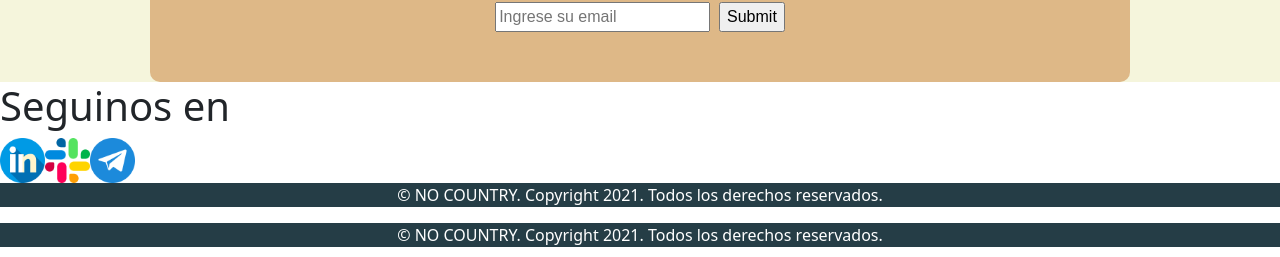
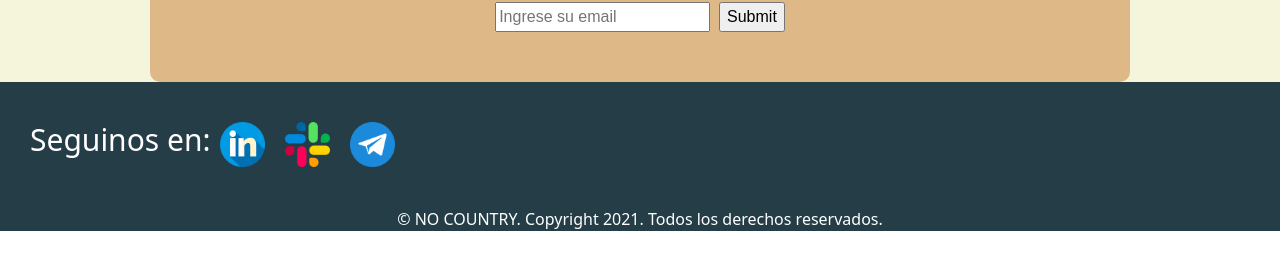
Before and after one commit to No-Country/C1-G10, a Next.js app in the folder client/: page /aboutus in a window 1280 px wide. Shown: the part 2764-3021 px from the top of the page. Built offline with nearby package versions, Linux system fonts and the light colour scheme.

Commit message:
added missing style

```diff
--- a/client/components/Aboutus/Seccion6.jsx
+++ b/client/components/Aboutus/Seccion6.jsx
@@ -1,6 +1,8 @@
+import styles from "../../styles/aboutus/Seccion6.module.scss";
+
 const Seccion6 = () => (
-  <div className="redes">
-    <h1>Seguinos en</h1>
+  <div className={styles.Seccion6}>
+    <h1>Seguinos en:</h1>
 
     <a href="https://www.linkedin.com/company/nocountryforjuniordevs/">
       <img src="/images/linkedin.png" width="45" height="45" />
--- a/client/pages/aboutus.jsx
+++ b/client/pages/aboutus.jsx
@@ -33,10 +33,7 @@ export default function Home() {
       <Seccion3 />
       <hr></hr>
       <Seccion5 />
-
       <Seccion6 />
-
-      <Footer />
       <script
         src="https://cdn.jsdelivr.net/npm/bootstrap@5.0.2/dist/js/bootstrap.bundle.min.js"
         integrity="sha384-MrcW6ZMFYlzcLA8Nl+NtUVF0sA7MsXsP1UyJoMp4YLEuNSfAP+JcXn/tWtIaxVXM"
```
